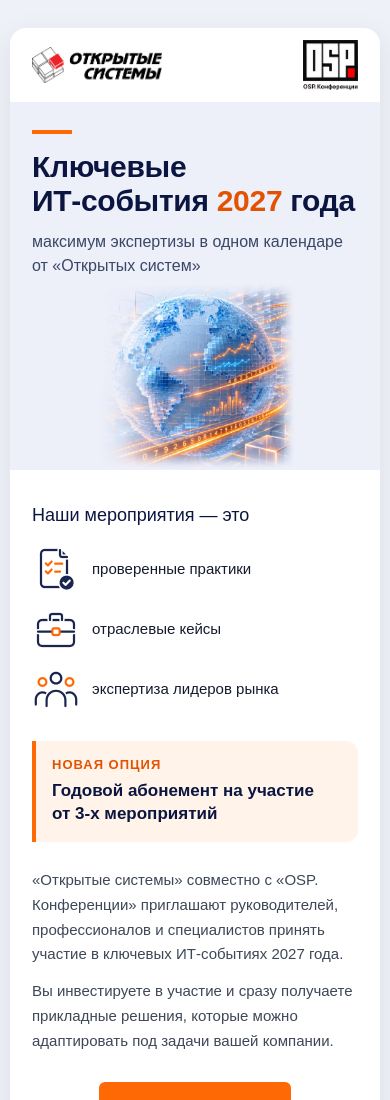
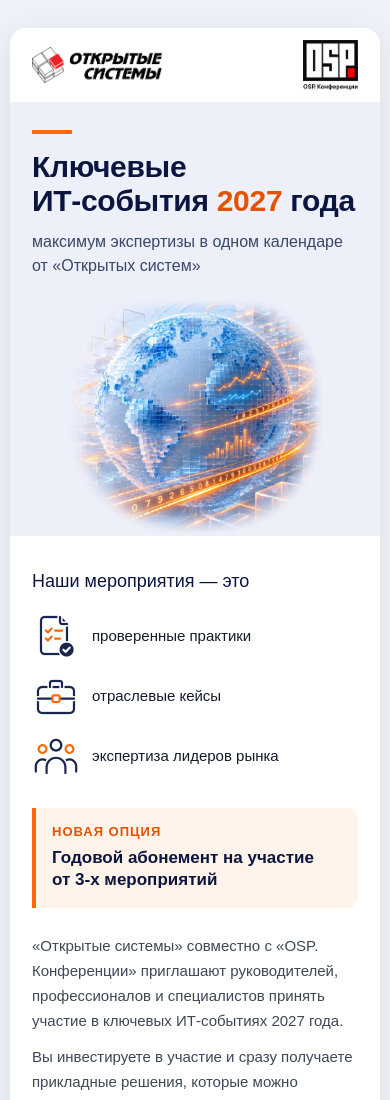
Before and after one commit to Yokubjanovichh/dm2026-emails, a plain HTML site: page osp27-b.html in a window 390 px wide. Shown: the top 1100 px of the page. Drawn offline with Linux system fonts and the light colour scheme.

Commit message:
OSP 2027: hero globe with soft oval edges, larger on mobile
Co-Authored-By: Claude Opus 5.5 <noreply@anthropic.com>

```diff
--- a/osp27-b.html
+++ b/osp27-b.html
@@ -37,7 +37,7 @@
   }
   @media only screen and (max-width:620px){
     .wrap{width:100%!important;}
-    .hii{width:200px!important;}
+    .hii{width:260px!important;}
   }
   @media only screen and (max-width:375px){
     .px{padding-left:16px!important;padding-right:16px!important;}
@@ -64,7 +64,7 @@ font-size:11px;font-weight:bold;color:#141b2e;"></td></tr></table></td></tr></ta
 width="100%" cellpadding="0" cellspacing="0" style="width:100%;"><tr><td class="hxp" style="padding:28px 22px 6px 22px;font-family:Arial,Helvetica,sans-serif;font-size:14px;line-height:1.4;"><table role="presentation" cellpadding="0" cellspacing="0"><tr><td width="40" height="4" bgcolor="#FF6905" style="width:40px;
 height:4px;font-size:0;line-height:0;background:#FF6905;">&nbsp;</td></tr></table><div style="height:16px;line-height:16px;font-size:0;">&nbsp;</div><div class="h1" style="font-size:30px;line-height:1.14;font-weight:bold;color:#0b1640;letter-spacing:-.3px;">Ключевые <span style="white-space:nowrap;
 ">ИТ‑события</span> <span style="color:#E35200;">2027</span>&nbsp;года</div><div class="h1s" style="font-size:16px;line-height:1.45;color:#3a4766;padding-top:12px;">максимум экспертизы в&nbsp;одном&nbsp;календаре от&nbsp;«Открытых&nbsp;систем»</div></td></tr></table></td><td
-class="hi2" width="220" valign="middle" align="center" style="display:block;min-width:100%;text-align:center;font-size:0;line-height:0;"><img class="hii" src="https://yokubjanovichh.github.io/dm2026-emails/img/osp27-hero.jpg" width="220" height="206" alt="" style="display:block;margin:0 auto;width:220px;
+class="hi2" width="220" valign="middle" align="center" style="display:block;min-width:100%;text-align:center;font-size:0;line-height:0;"><img class="hii" src="https://yokubjanovichh.github.io/dm2026-emails/img/osp27-hero-v2.jpg" width="220" height="214" alt="" style="display:block;margin:0 auto;width:220px;
 max-width:100%;height:auto;border:0;"></td></tr></table></td></tr>
 <tr><td style="height:34px;line-height:34px;font-size:0;">&nbsp;</td></tr>
 <tr><td class="px" style="padding:0 22px;font-family:Arial,Helvetica,sans-serif;"><div class="h3" style="font-family:Arial,Helvetica,sans-serif;font-size:18px;line-height:1.3;color:#0b1640;">Наши мероприятия&nbsp;— это</div><div style="height:18px;line-height:18px;font-size:0;">&nbsp;</div><table
```
Also changed, not shown: img/osp27-hero-v2.jpg (added).
